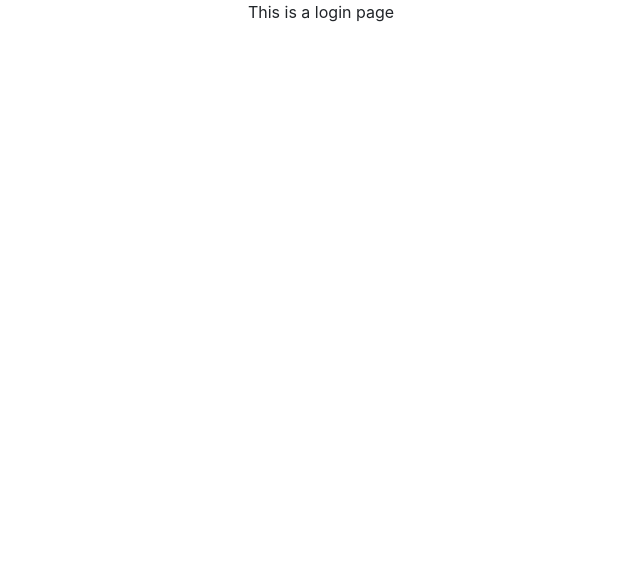
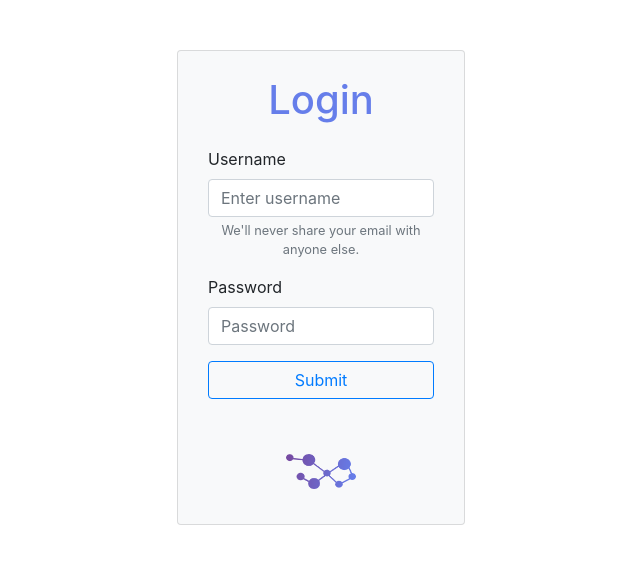
Before and after one commit to collabcloud/project-collabcloud, a React (Create React App) app in the folder client/: page /login in a window 1280 px wide. Shown: the top 564 px of the page, without its empty margins (319-959 px from the left). Built offline with nearby package versions, Linux system fonts and the light colour scheme.

Commit message:
COL-2 :heavy_check_mark: Implemented Landing and Login Page

```diff
--- /dev/null
+++ b/client/src/Containers/Account/LogIn/LogIn.js
@@ -0,0 +1,14 @@
+import React from "react";
+import { LoginForm } from "../../../components/base/LoginForm";
+import Card from 'react-bootstrap/Card'
+import "../../../css/LoginForm.css"
+const LogIn = () => (
+    <div>
+        <Card bg="light" className="login-form" style={{ width: '18rem', marginTop: 50 }}>
+            <h1 className="header" style ={{marginTop: 10}}>Login</h1>
+            <LoginForm/>
+        </Card>
+    </div>
+);
+
+export default LogIn;
--- a/client/src/Containers/Account/LogIn/index.js
+++ /dev/null
@@ -1,11 +0,0 @@
-import React from "react";
-
-const LogIn = () => (
-    <div>
-        <p>
-            This is a login page
-        </p>
-    </div>
-);
-
-export default LogIn;
--- a/client/src/Routing/Router.js
+++ b/client/src/Routing/Router.js
@@ -3,7 +3,7 @@ import { Route, Switch } from "react-router-dom";
 
 // Component Imports
 import LandingPage from "../Containers/LandingPage/index";
-import Login from "../Containers/Account/LogIn/index";
+import Login from "../Containers/Account/LogIn/LogIn";
 import Register from "../Containers/Account/Register/index";
 
 const Router = () => (
--- /dev/null
+++ b/client/src/components/base/LoginForm.js
@@ -0,0 +1,75 @@
+import React , { useState } from "react";
+import Form from "react-bootstrap/Form";
+import Button from "react-bootstrap/Button";
+
+import "../../css/LoginForm.css"
+
+
+
+export function LoginForm(props) {
+
+    const [username, setUsername] = useState("");
+    const [password, setPassword] = useState("");
+    const [validated, setValidated] = useState(false);
+
+
+    const handleSubmit = (e) => {
+        const form = e.currentTarget;
+
+        if (form.checkValidity() === false) {
+          e.preventDefault();
+          e.stopPropagation();
+        }
+
+        setValidated(true);
+        alert(`Submitting ${username} ${password}`);
+    }
+
+    return (
+        <div>
+            <Form noValidate validated={validated} onSubmit={handleSubmit} className="login-form">
+                <Form.Group controlId="formBasicUsername">
+                    <Form.Label
+                        className="float-left">Username</Form.Label>
+                    <Form.Control
+                        required
+                        name="username"
+                        type="text"
+                        placeholder="Enter username"
+                        value={username}
+                        onChange={(e) => setUsername(e.target.value)} />
+                    <Form.Control.Feedback type="invalid">Please enter your username</Form.Control.Feedback>
+                    <Form.Text className="text-muted">
+                      We'll never share your email with anyone else.
+                    </Form.Text>
+                </Form.Group>
+
+                <Form.Group controlId="formBasicPassword">
+                    <Form.Label
+                        className="float-left">Password</Form.Label>
+                    <Form.Control
+                        required
+                        name="password"
+                        type="password"
+                        placeholder="Password"
+                        value={password}
+                        onChange={(e) => setPassword(e.target.value)}/>
+                        <Form.Control.Feedback type="invalid">Please enter your password</Form.Control.Feedback>
+                </Form.Group>
+                    <Button variant="outline-primary" type="submit" block>
+                        Submit
+                    </Button>
+            </Form>
+            <div>
+            <img
+                alt=""
+                src={require('../../logo.png')}
+                width="70"
+                height="35"
+                style={{marginTop: 40, marginBottom: 20}}/>
+
+            </div>
+
+        </div>
+    );
+}
--- /dev/null
+++ b/client/src/css/LoginForm.css
@@ -0,0 +1,10 @@
+.login-form {
+    max-width: 330px;
+    padding: 15px;
+    margin: auto;
+    height: 100%;
+}
+
+.header{
+    color: #667eea;
+}
```
